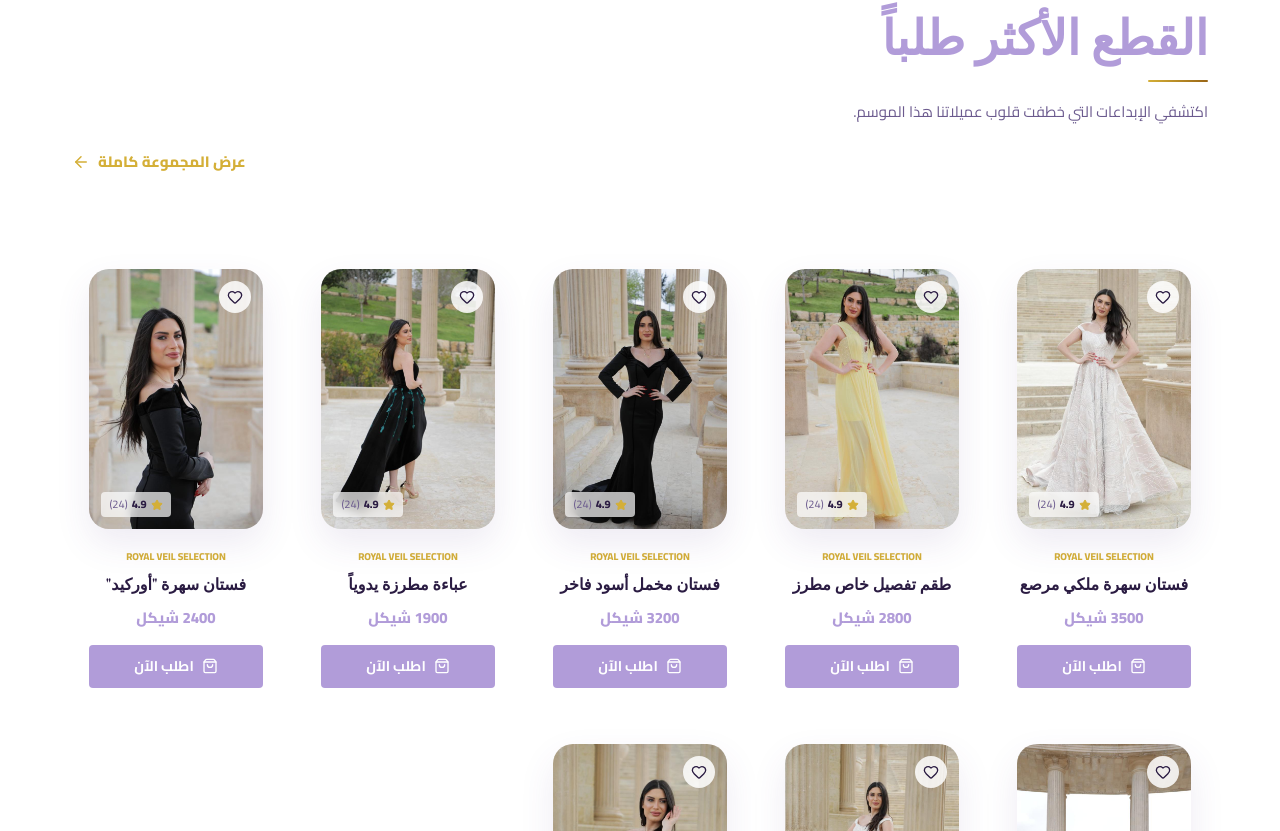
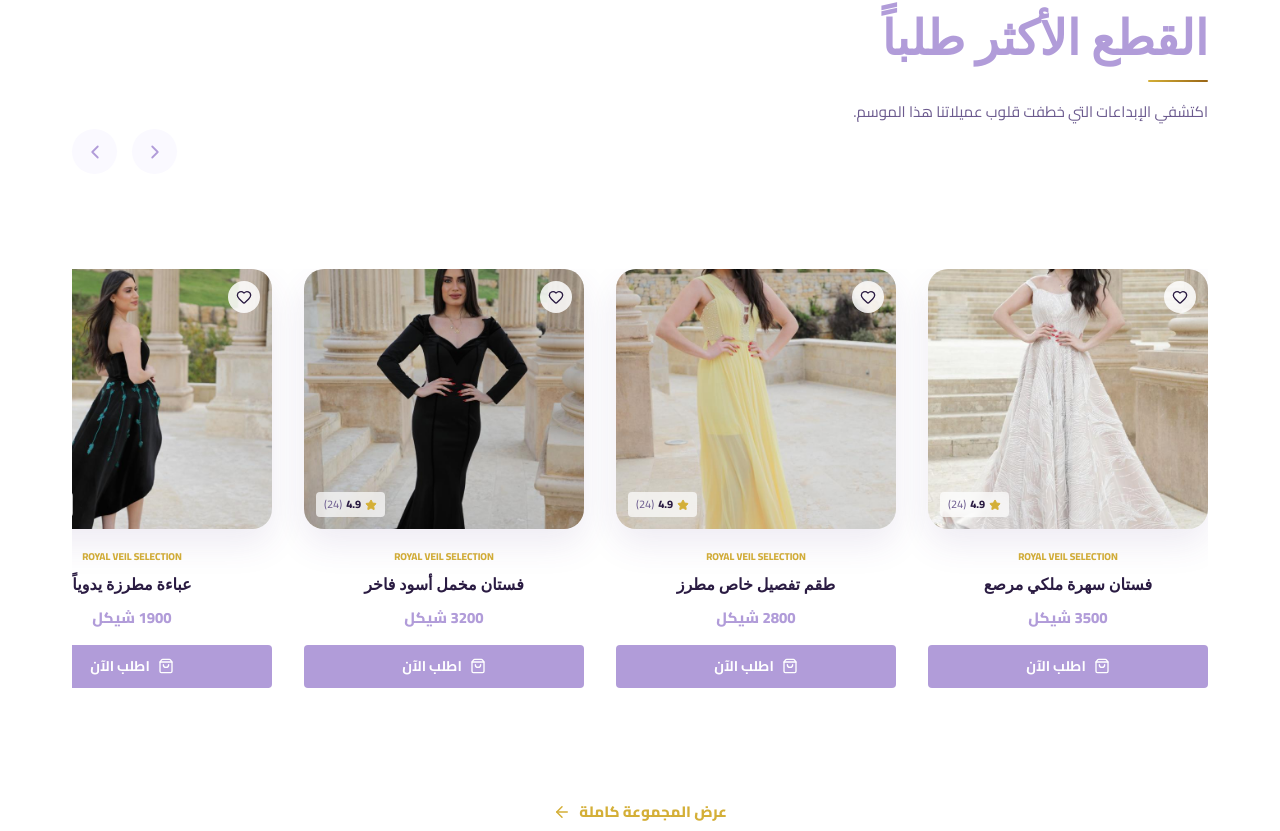
Before and after one commit to fahmyelmatry2030-lgtm/Royal-Veil, a React (Vite) app: page / in a window 1280 px wide. Shown: the part 5809-6640 px from the top of the page. Built offline with nearby package versions, Linux system fonts and the light colour scheme; a web font is replaced by a local one.

Commit message:
Change Most Popular Products layout to horizontal slider on Home page

```diff
--- a/src/pages/Home.jsx
+++ b/src/pages/Home.jsx
@@ -208,21 +208,59 @@ const Home = () => {
         </div>
       </section>
 
-      {/* Trending Now */}
-      <section style={{ padding: '8rem 0', background: 'var(--bg-white)' }}>
+      {/* Trending Now Slider */}
+      <section style={{ padding: '8rem 0', background: 'var(--bg-white)', overflow: 'hidden' }}>
         <div className="container">
           <div style={{ display: 'flex', justifyContent: 'space-between', alignItems: 'flex-end', marginBottom: '5rem', flexWrap: 'wrap', gap: '20px' }}>
             <SectionHeader badge="Trending Now" title="القطع الأكثر طلباً" subtitle="اكتشفي الإبداعات التي خطفت قلوب عميلاتنا هذا الموسم." right style={{ marginBottom: 0 }} />
-            <Link to="/shop" style={{ color: 'var(--accent-gold)', fontWeight: '800', fontSize: '15px', textTransform: 'uppercase', display: 'flex', alignItems: 'center', gap: '8px', textDecoration: 'none', paddingBottom: '15px' }}>
-              عرض المجموعة كاملة <ArrowLeft size={18} />
-            </Link>
+            <div style={{ display: 'flex', gap: '15px', paddingBottom: '15px' }}>
+              <button onClick={() => {
+                const el = document.getElementById('trending-slider');
+                el.scrollBy({ left: 300, behavior: 'smooth' });
+              }} style={{ background: 'var(--bg-lavender)', border: 'none', borderRadius: '50%', width: '45px', height: '45px', display: 'flex', alignItems: 'center', justifyContent: 'center', cursor: 'pointer', color: 'var(--primary-purple)' }}>
+                <ChevronRight size={22} />
+              </button>
+              <button onClick={() => {
+                const el = document.getElementById('trending-slider');
+                el.scrollBy({ left: -300, behavior: 'smooth' });
+              }} style={{ background: 'var(--bg-lavender)', border: 'none', borderRadius: '50%', width: '45px', height: '45px', display: 'flex', alignItems: 'center', justifyContent: 'center', cursor: 'pointer', color: 'var(--primary-purple)' }}>
+                <ChevronLeft size={22} />
+              </button>
+            </div>
           </div>
-          <div style={{ display: 'grid', gridTemplateColumns: 'repeat(auto-fill, minmax(180px, 1fr))', gap: '1.5rem', justifyItems: 'center' }}>
+
+          <div
+            id="trending-slider"
+            style={{
+              display: 'flex',
+              overflowX: 'auto',
+              gap: '2rem',
+              paddingBottom: '2rem',
+              msOverflowStyle: 'none',
+              scrollbarWidth: 'none',
+              scrollSnapType: 'x mandatory',
+              paddingRight: '1rem'
+            }}
+            className="hide-scrollbar"
+          >
             {featuredProducts.map((p, i) => (
-              <motion.div key={p.id} initial={{ opacity: 0, y: 20 }} whileInView={{ opacity: 1, y: 0 }} viewport={{ once: true }} transition={{ delay: i * 0.1 }}>
+              <motion.div
+                key={p.id}
+                initial={{ opacity: 0, x: 30 }}
+                whileInView={{ opacity: 1, x: 0 }}
+                viewport={{ once: true }}
+                transition={{ delay: i * 0.1 }}
+                style={{ flex: '0 0 280px', scrollSnapAlign: 'start' }}
+              >
                 <ProductCard product={p} />
               </motion.div>
             ))}
+          </div>
+
+          <div style={{ textAlign: 'center', marginTop: '3rem' }}>
+            <Link to="/shop" style={{ color: 'var(--accent-gold)', fontWeight: '800', fontSize: '15px', textTransform: 'uppercase', display: 'flex', alignItems: 'center', justifyContent: 'center', gap: '8px', textDecoration: 'none' }}>
+              عرض المجموعة كاملة <ArrowLeft size={18} />
+            </Link>
           </div>
         </div>
       </section>
```
